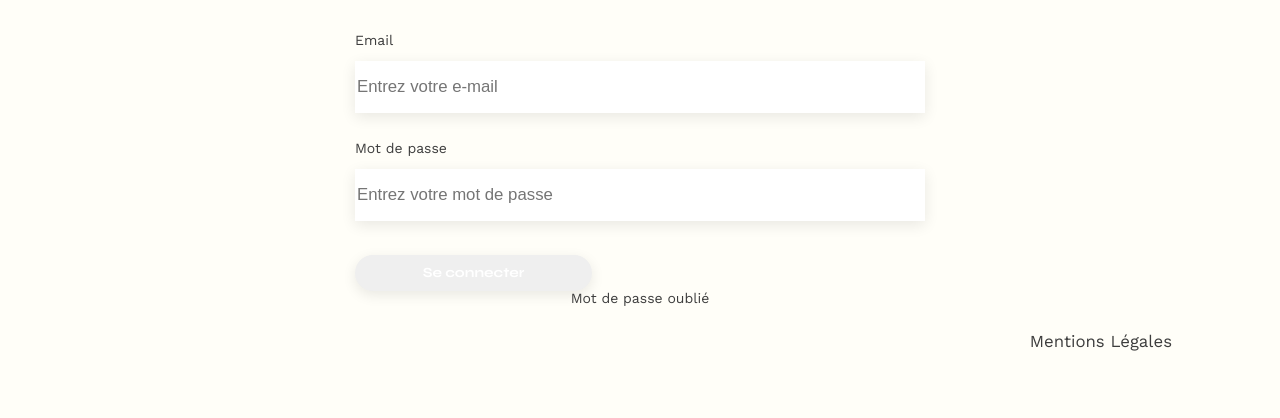
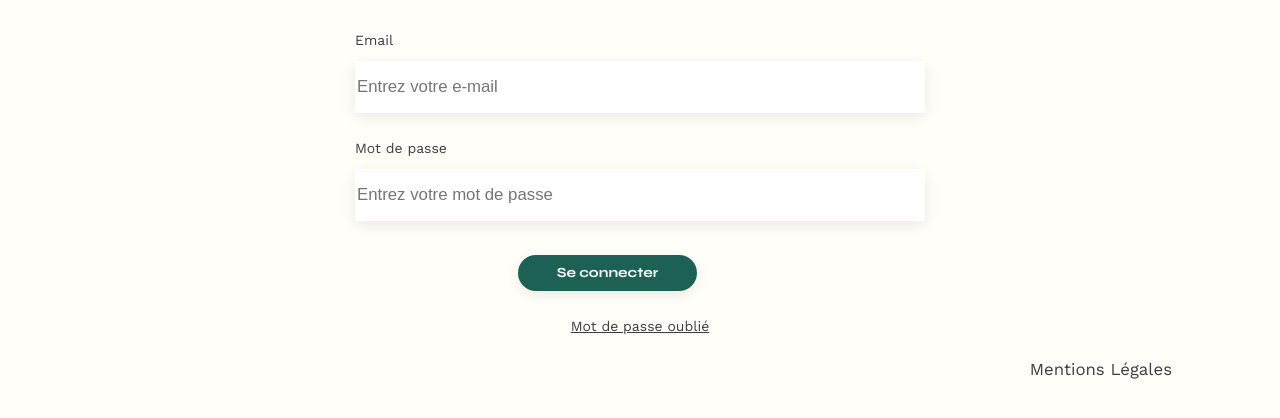
Before and after one commit to Nosylax/Portfolio-architecte-sophie-bluel, a plain HTML site: page FrontEnd/login.html in a window 1280 px wide. Shown: the part 198-616 px from the top of the page. Drawn offline with nearby package versions, Linux system fonts and the light colour scheme.

Commit message:
correction formulaire

```diff
--- a/FrontEnd/assets/style.css
+++ b/FrontEnd/assets/style.css
@@ -264,13 +264,19 @@ input[type="submit"] {
   font-family: "Syne";
   font-weight: 700;
   color: white;
+  background-color: #1d6154;
+  width: 179px;
   text-align: center;
   border-radius: 60px;
-  margin: 0px;
-  width: 237px;
+  margin-left: 163px;
   cursor: pointer;
   font-size: 14px;
   height: 36px;
+  margin-bottom: 28px;
+}
+
+.contact input[type="submit"] {
+  margin-top: 40px;
 }
 
 footer nav ul {
@@ -290,6 +296,11 @@ footer nav ul {
   cursor: pointer;
   color: #1d6154;
   background-color: transparent;
+}
+
+.forgotten_password {
+  text-decoration: underline;
+  text-align: center;
 }
 
 .button_selected {
@@ -538,10 +549,6 @@ input[type="file"] {
   background-color: #1d6154;
 }
 
-/* #delete_modal {
-  visibility: visible;
+#add_modal {
+  display: none;
 }
-
-#add_modal {
-  visibility: hidden;
-} */
--- a/FrontEnd/login.html
+++ b/FrontEnd/login.html
@@ -48,8 +48,8 @@
             “Erreur dans l’identifiant ou le mot de passe
           </p>
           <input type="submit" id="connect_button" value="Se connecter" />
+          <div class="forgotten_password">Mot de passe oublié</div>
         </form>
-        <div>Mot de passe oublié</div>
       </section>
     </main>
 
```
Also changed, not shown: FrontEnd/index.html (+1 -1 lines), FrontEnd/modal.js (+5 -4 lines), Backend/images/appartement-paris-xviii1720175059040.png (added), 1 other file.
